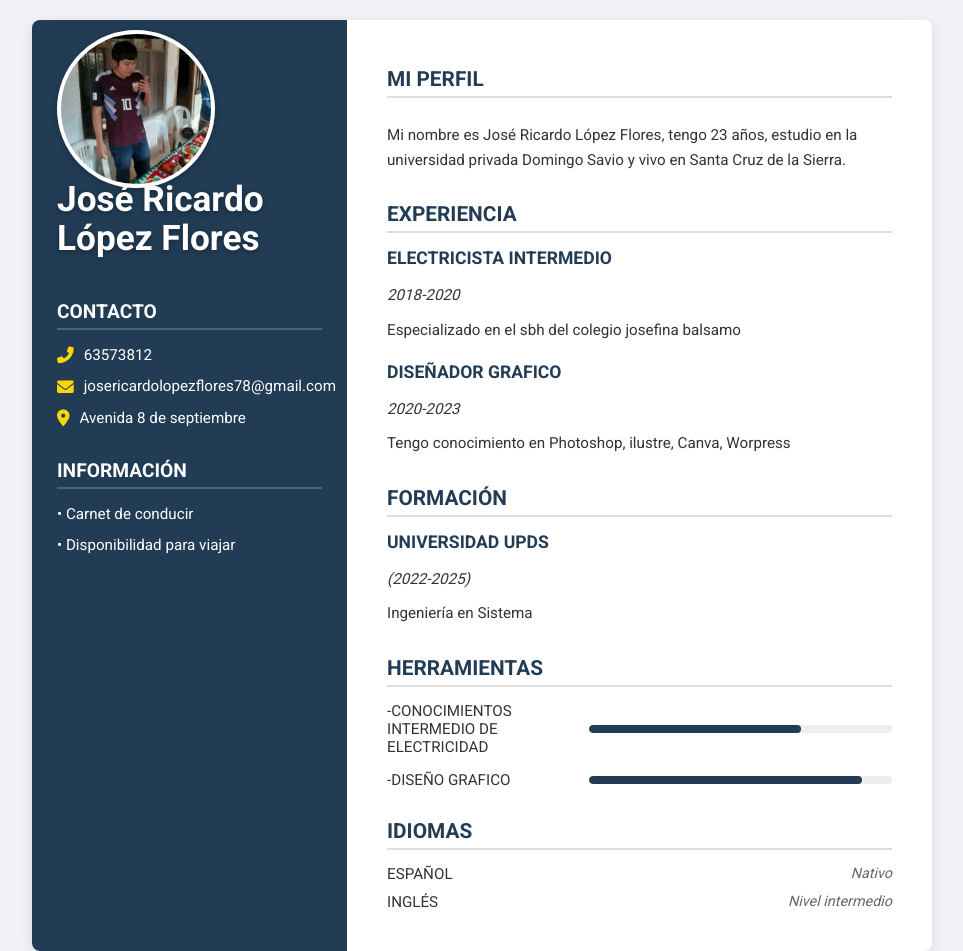
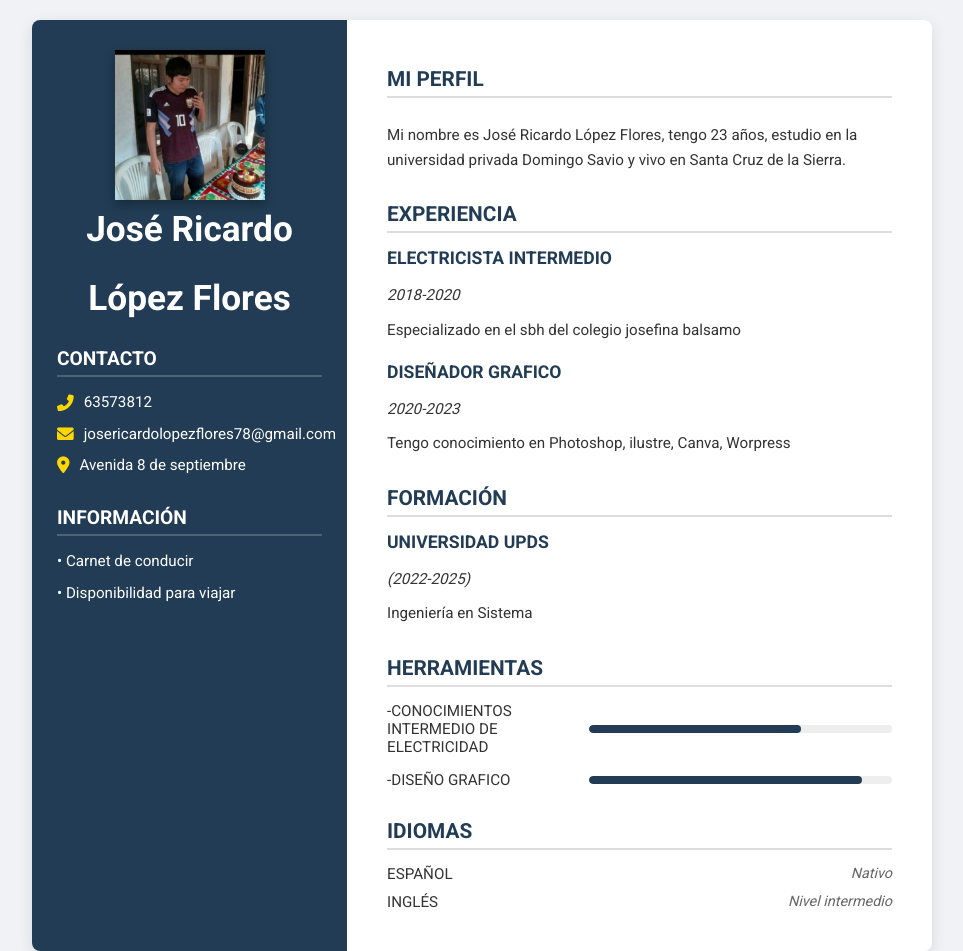
Before and after one commit to JoseRicardo777/Curriculo, a plain HTML site: page index.html in a window 1280 px wide. Shown: the top 951 px of the page, without its empty margins (158-1121 px from the left). Drawn offline with Linux system fonts and the light colour scheme.

Commit message:
Update index.html

```diff
--- a/index.html
+++ b/index.html
@@ -32,51 +32,36 @@
 
         .left-column {
             width: 35%;
-            background-color: #213c54; /* Color azul oscuro del sidebar */
+            background-color: #213c54;
             color: white;
             padding: 30px 25px;
             box-sizing: border-box;
             text-align: center;
         }
 
-        /* --- CÓDIGO CORREGIDO PARA LA IMAGEN Y EL NOMBRE --- */
-        .photo-area {
-            position: relative;
-            /* Deja espacio para la foto y el nombre antes de Contacto */
-            margin-bottom: 250px;
-            text-align: left;
-        }
+        /* --- CÓDIGO CORREGIDO PARA LA IMAGEN Y EL NOMBRE (Diseño Original) --- */
+        .profile-picture {
+            width: 150px; /* Tamaño de la foto */
+            height: 150px;
+            border-radius: 0; /* SIN borde redondeado como tu original */
+            overflow: hidden;
+            margin: 0 auto 10px auto; /* Centrada */
+            border: 0;
+            box-shadow: 0 4px 10px rgba(0, 0, 0, 0.3); /* Sombra para el recuadro */
 
-        .profile-picture {
-            width: 150px;
-            height: 150px;
-            border-radius: 50%;
-            overflow: hidden;
-            position: absolute;
-            top: -20px;
-            left: 0px;
-            border: 4px solid white;
-            box-shadow: 0 2px 8px rgba(0, 0, 0, 0.2);
-            /* URL DE TU FOTO EN GITHUB - ¡ESTA DEBE SER CORRECTA! */
+            /* ¡ESTA ES LA LÍNEA MÁS IMPORTANTE! */
             background-image: url('https://raw.githubusercontent.com/JoseRicardo777/Curriculo/main/mi-foto.jpg');
+
             background-size: cover;
             background-position: center;
         }
 
-        .name {
-            position: absolute;
-            top: 130px; /* Mueve el nombre debajo de la foto */
-            left: 0;
-            text-align: left;
-            width: 100%;
-        }
-
         .name h1 {
-            font-size: 2.2em; /* Mantenemos el tamaño grande */
-            margin: 0;
+            font-size: 2.2em;
+            margin: 10px 0 30px 0; /* Espacio debajo del nombre */
             font-weight: 700;
             line-height: 1.1;
-            text-shadow: 0 2px 5px rgba(0, 0, 0, 0.3);
+            text-align: center;
         }
 
         .left-column .section {
@@ -134,14 +119,13 @@
         .right-column .section h2 {
             font-size: 1.3em;
             font-weight: 700;
-            color: #213c54; /* Color azul oscuro para los títulos */
+            color: #213c54;
             margin-bottom: 15px;
             padding-bottom: 5px;
-            border-bottom: 2px solid #ddd; /* Línea divisoria gris */
+            border-bottom: 2px solid #ddd;
             position: relative;
         }
 
-        /* Pseudo-elemento para el fondo azul de los títulos de sección */
         .right-column .section h2::before {
             content: '';
             position: absolute;
@@ -163,13 +147,11 @@
             margin-bottom: 10px;
         }
 
-        /* Estilos específicos para Mi Perfil */
         .profile p {
             padding-top: 10px;
             margin-bottom: 0;
         }
 
-        /* Experiencia y Formación */
         .job-item, .edu-item {
             margin-bottom: 20px;
         }
@@ -194,7 +176,6 @@
             margin-top: 5px;
         }
 
-        /* Herramientas */
         .skill-item {
             display: flex;
             align-items: center;
@@ -222,7 +203,6 @@
             border-radius: 4px;
         }
 
-        /* Idiomas */
         .lang-item {
             display: flex;
             justify-content: space-between;
@@ -247,9 +227,7 @@
             .left-column { text-align: center; }
             .left-column .section h2 { text-align: center; border-bottom: none; padding-bottom: 0; margin-bottom: 5px; }
             .left-column .section ul li { justify-content: center; }
-            .photo-area { margin-bottom: 15px; position: static; }
-            .profile-picture { position: static; margin: 0 auto 15px auto; }
-            .name { position: static; margin-bottom: 20px; }
+            .profile-picture { margin-bottom: 15px; }
             .name h1 { font-size: 1.8em; }
             .right-column .section h2 { font-size: 1.2em; }
             .right-column .section h2::before { height: 20px; transform: translateY(40%); }
@@ -262,13 +240,12 @@
 <body>
     <div class="container">
         <div class="left-column">
-            <div class="photo-area">
-                <div class="profile-picture">
-                </div>
-                <div class="name">
-                    <h1>José Ricardo</h1>
-                    <h1>López Flores</h1>
-                </div>
+
+            <div class="profile-picture">
+            </div>
+            <div class="name">
+                <h1>José Ricardo</h1>
+                <h1>López Flores</h1>
             </div>
 
             <div class="section contact">
```
